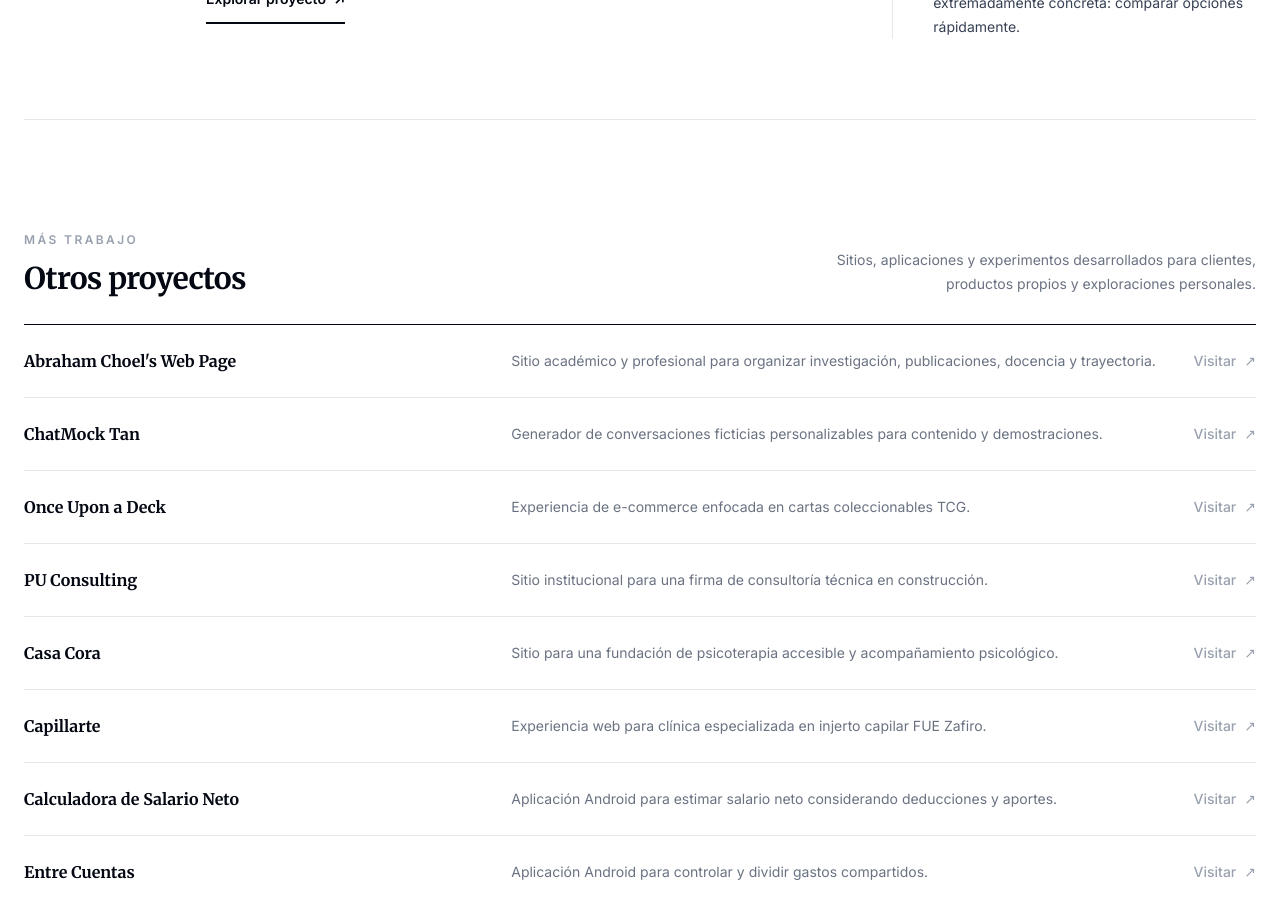
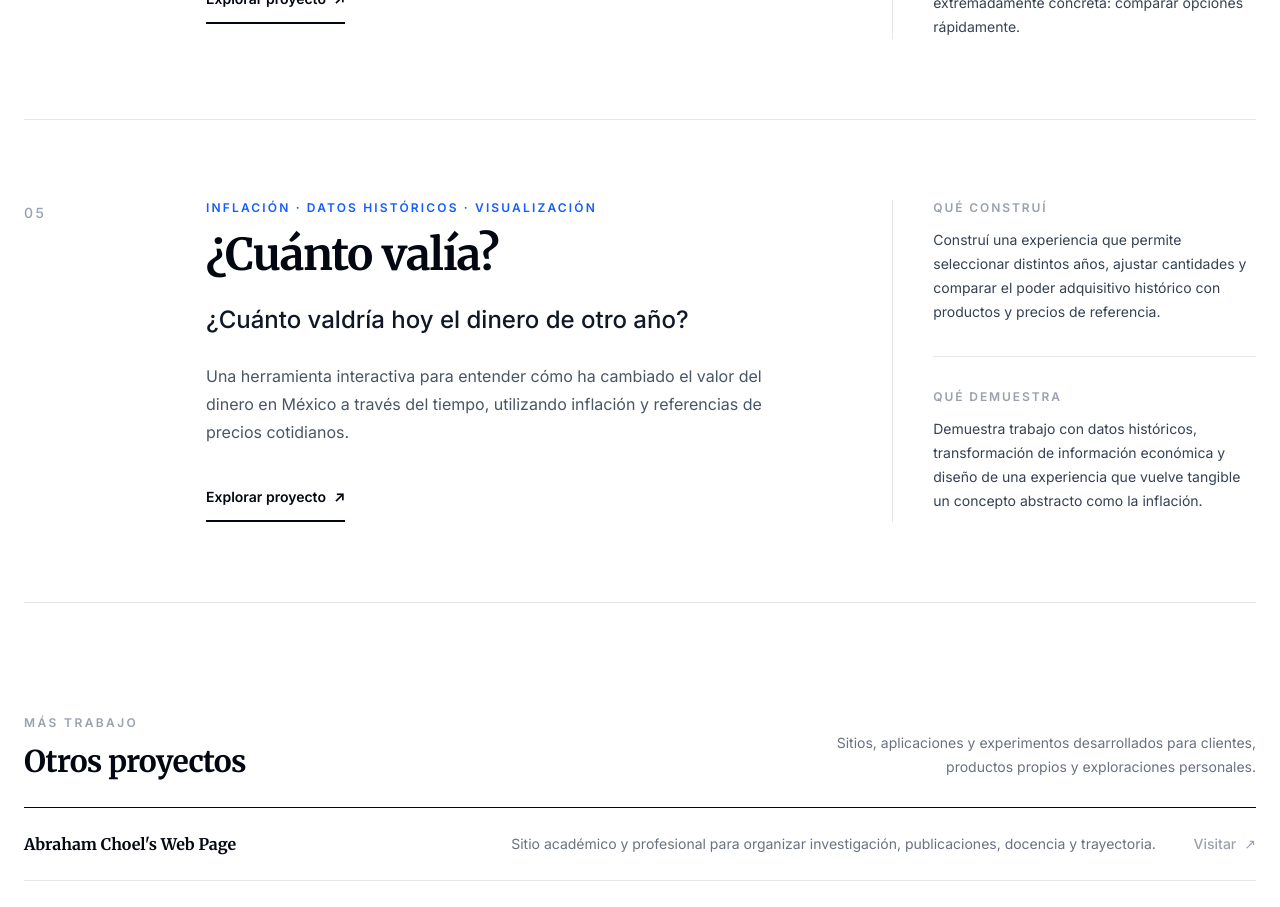
Before and after one commit to Abetar/ag-solutions, a Next.js app: page /proyectos in a window 1280 px wide. Shown: the part 2460-3367 px from the top of the page. Built offline with nearby package versions, Linux system fonts and the light colour scheme.

Commit message:
Adding cuanto valia in proyectos subpage

```diff
--- a/app/components/ProyectosGrid.tsx
+++ b/app/components/ProyectosGrid.tsx
@@ -75,6 +75,19 @@ const featuredProjects: FeaturedProject[] = [
       "Demuestra estructuración y normalización de datos alrededor de una necesidad extremadamente concreta: comparar opciones rápidamente.",
     url: "https://entre-farmacias.vercel.app/",
   },
+  {
+    number: "05",
+    title: "¿Cuánto valía?",
+    eyebrow: "Inflación · Datos históricos · Visualización",
+    question: "¿Cuánto valdría hoy el dinero de otro año?",
+    description:
+      "Una herramienta interactiva para entender cómo ha cambiado el valor del dinero en México a través del tiempo, utilizando inflación y referencias de precios cotidianos.",
+    built:
+      "Construí una experiencia que permite seleccionar distintos años, ajustar cantidades y comparar el poder adquisitivo histórico con productos y precios de referencia.",
+    signal:
+      "Demuestra trabajo con datos históricos, transformación de información económica y diseño de una experiencia que vuelve tangible un concepto abstracto como la inflación.",
+    url: "https://cuanto-valia.vercel.app/",
+  },
 ];
 
 const otherProjects: OtherProject[] = [
@@ -150,9 +163,7 @@ export default function ProyectosGrid() {
       >
         <h1 className="max-w-4xl text-4xl font-bold tracking-tight text-gray-950 md:text-5xl lg:text-6xl">
           Productos digitales,
-          <span className="block text-gray-400">
-            no solamente páginas web.
-          </span>
+          <span className="block text-gray-400">no solamente páginas web.</span>
         </h1>
 
         <p className="mt-7 max-w-2xl text-base leading-7 text-gray-600 md:text-lg md:leading-8">
@@ -347,8 +358,8 @@ export default function ProyectosGrid() {
             </h2>
 
             <p className="mt-5 max-w-xl text-base leading-7 text-gray-600">
-              Desde una herramienta interna hasta una experiencia pública,
-              puedo ayudarte a definir, diseñar y desarrollar la solución.
+              Desde una herramienta interna hasta una experiencia pública, puedo
+              ayudarte a definir, diseñar y desarrollar la solución.
             </p>
           </div>
 
```
